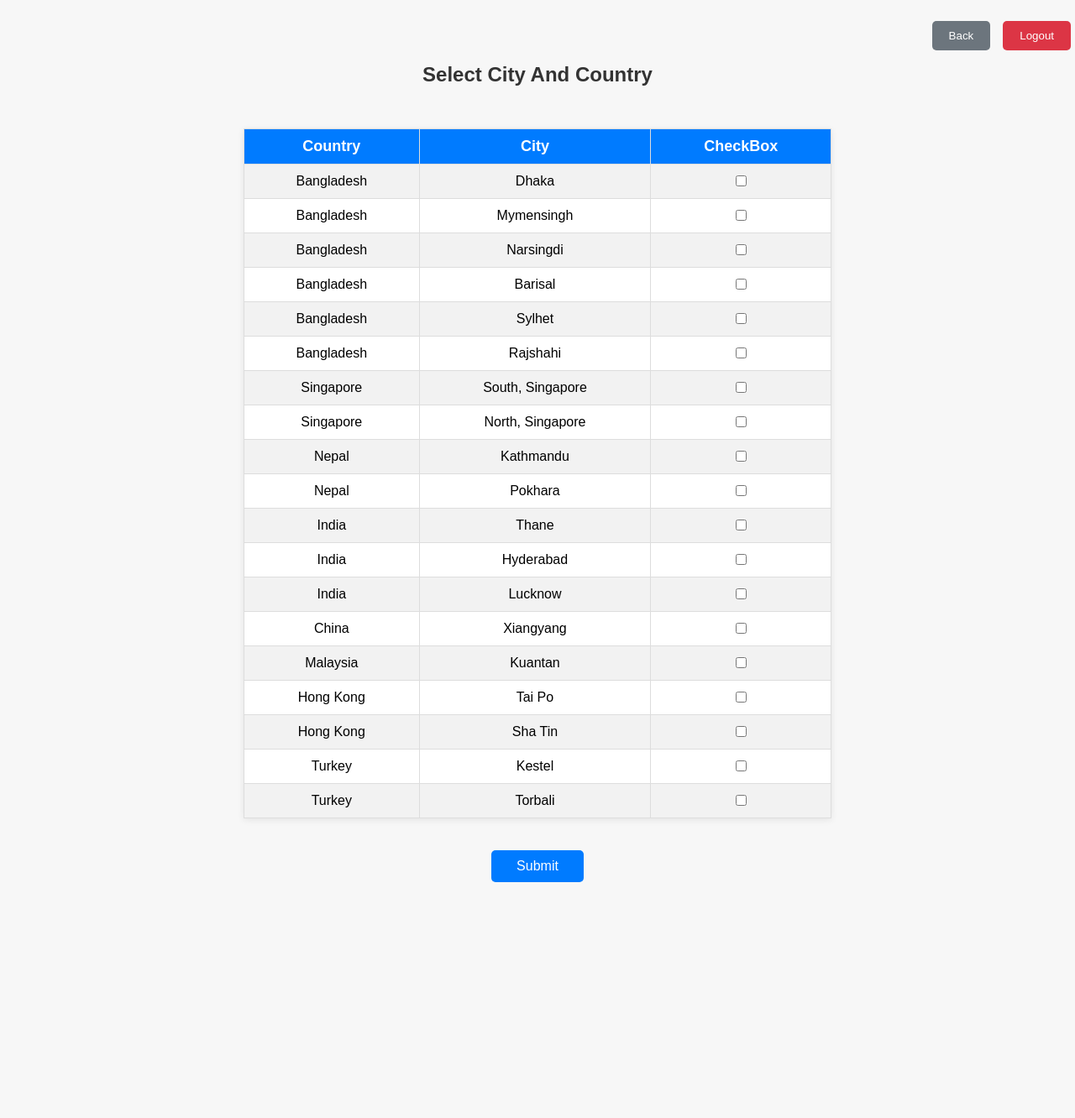
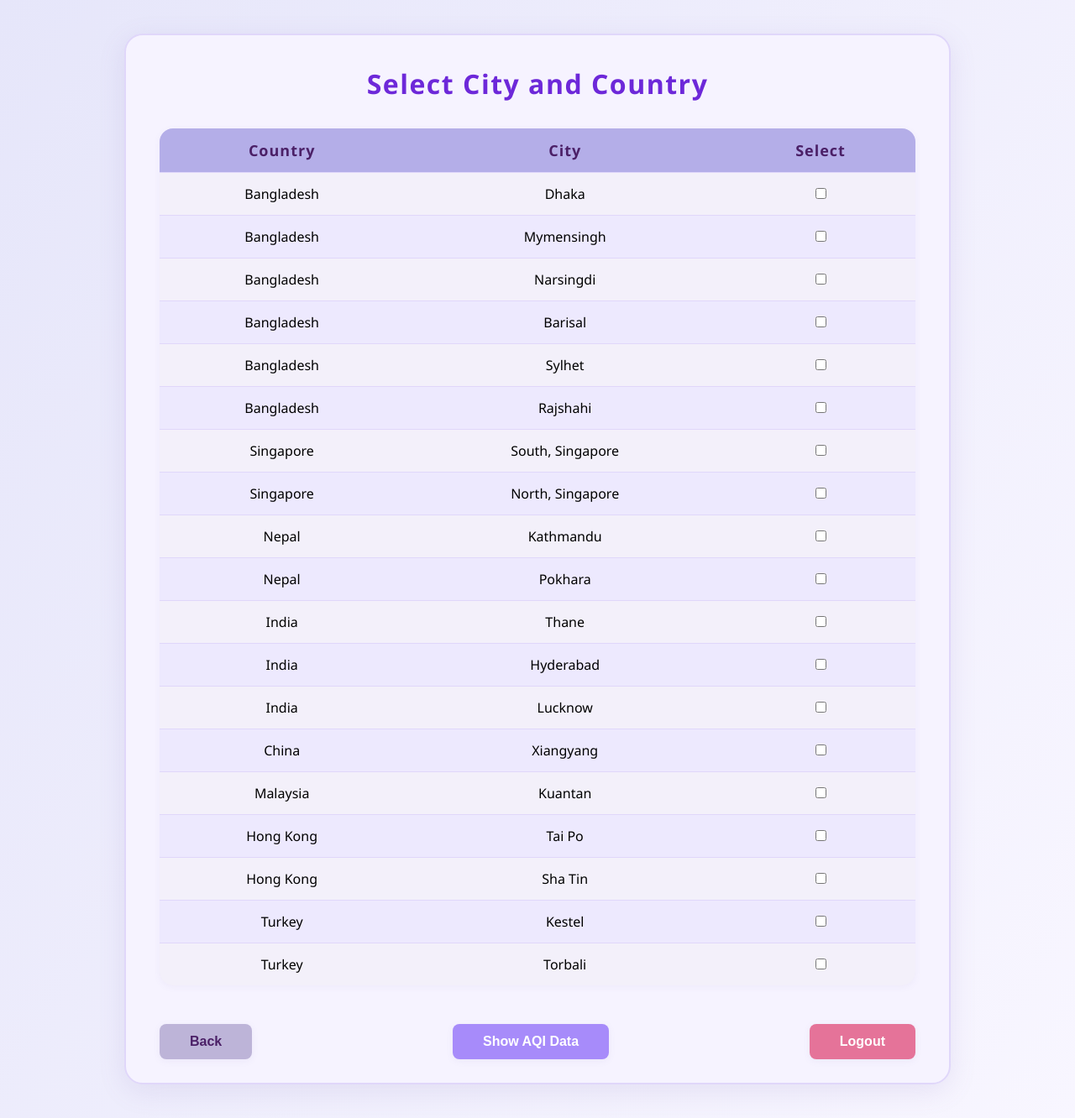
Before and after one commit to sabrinasara-11/midtask, a PHP site: page /request.php in a window 1280 px wide. Shown: the whole page at 84% size. Before the commit the page ends 1051 px from the top, so only its background shows below. Run offline with PHP 8.4, Linux system fonts and the light colour scheme.

Commit message:
request.php and show.php fixed

```diff
--- a/request.php
+++ b/request.php
@@ -3,18 +3,32 @@
 <head>
     <meta charset="UTF-8">
     <meta name="viewport" content="width=device-width, initial-scale=1.0">
-    <title>Document</title>
+    <title>Select Cities</title>
     <style>
         body {
-            font-family: Arial, sans-serif;
-            background: #f7f7f7;
+            font-family: 'Segoe UI', Arial, sans-serif;
+            background: linear-gradient(120deg, #e6e6fa 0%, #f8f6ff 100%);
             margin: 0;
             padding: 0;
+            min-height: 100vh;
+        }
+        .container {
+            max-width: 900px;
+            margin: 40px auto;
+            background: #f6f3ff;
+            border-radius: 22px;
+            box-shadow: 0 8px 32px rgba(120, 100, 180, 0.13);
+            padding: 36px 40px 28px 40px;
+            border: 2px solid #e0d7fa;
         }
         h2 {
             text-align: center;
-            margin-top: 30px;
-            color: #333;
+            margin-top: 0;
+            margin-bottom: 32px;
+            color: #6d28d9;
+            letter-spacing: 1.5px;
+            font-size: 2rem;
+            font-weight: 700;
         }
         form {
             display: flex;
@@ -22,80 +36,83 @@
             align-items: center;
         }
         table {
-            border-collapse: collapse;
-            margin: 30px auto 10px auto;
-            background: #fff;
-            box-shadow: 0 2px 8px rgba(0,0,0,0.08);
-            width: 80%;
-            max-width: 700px;
+            border-collapse: separate;
+            border-spacing: 0;
+            margin: 0 auto 24px auto;
+            background: #ede9fe;
+            border-radius: 16px;
+            box-shadow: 0 2px 8px rgba(120, 100, 180, 0.06);
+            width: 100%;
+            overflow: hidden;
         }
         th, td {
-            border: 1px solid #ddd;
-            padding: 10px 18px;
+            border-bottom: 1px solid #e0d7fa;
+            padding: 14px 20px;
             text-align: center;
         }
         th {
-            background: #007bff;
-            color: #fff;
+            background: #b4aee8;
+            color: #4b2067;
             font-size: 18px;
+            font-weight: 600;
+            letter-spacing: 1px;
+        }
+        tr:last-child td {
+            border-bottom: none;
         }
         tr:nth-child(even) {
-            background: #f2f2f2;
+            background: #f3f0fa;
         }
         tr:hover {
-            background: #e6f7ff;
+            background: #e9d8fd;
         }
-        input[type="submit"] {
-            background: #007bff;
+        .button-row {
+            display: flex;
+            justify-content: space-between;
+            align-items: center;
+            width: 100%;
+            margin-top: 22px;
+            gap: 18px;
+        }
+        .btn, input[type="submit"] {
+            background: #a78bfa;
             color: #fff;
             border: none;
-            padding: 10px 30px;
-            border-radius: 5px;
+            padding: 12px 36px;
+            border-radius: 8px;
             font-size: 16px;
             cursor: pointer;
-            margin-bottom: 30px;
-            margin-top: 10px;
-            transition: background 0.2s;
+            font-weight: 600;
+            box-shadow: 0 2px 8px rgba(120, 100, 180, 0.08);
+            transition: background 0.2s, box-shadow 0.2s;
         }
-        input[type="submit"]:hover {
-            background: #0056b3;
+        .btn.secondary {
+            background: #bdb4d8;
+            color: #4b2067;
         }
-        button {
-            background: #007bff;
-            color: #fff;
-            border: none;
-            padding: 10px 20px;
-            border-radius: 5px;
-            cursor: pointer;
-            margin: 5px;
-            transition: background 0.2s;
+        .btn.danger {
+            background: #e57399;
         }
-        button:hover {
-            background: #0056b3;
+        .btn:hover, input[type="submit"]:hover {
+            background: #7c3aed;
+            box-shadow: 0 4px 16px rgba(120, 100, 180, 0.18);
         }
-        .button-container {
-            display: flex;
-            justify-content: flex-end;
-            align-items: center;
-            width: 100%;
-            margin-top: 20px;
-            margin-bottom: -20px;
+        @media (max-width: 900px) {
+            .container { padding: 18px 6px; }
+            table { font-size: 13px; }
+            .button-row { flex-direction: column; gap: 12px; }
         }
     </style>
-
 </head>
 <body>
-    <div class="button-container">
-        <button onclick="window.location.href='index.html'" style="background:#6c757d;color:#fff;border:none;padding:10px 20px;border-radius:5px;cursor:pointer;margin-right:10px;">Back</button>
-        <button onclick="window.location.href='index.html'" style="background:#dc3545;color:#fff;border:none;padding:10px 20px;border-radius:5px;cursor:pointer;">Logout</button>
-    </div>
-    <h2>Select City And Country </h2>
+    <div class="container">
+        <h2>Select City and Country</h2>
         <form action="show.php" method="post">
             <table>
                 <tr>
                     <th>Country</th>
                     <th>City</th>
-                <th>CheckBox</th>
+                    <th>Select</th>
                 </tr>
                 <tr><td>Bangladesh</td><td>Dhaka</td><td><input type="checkbox" name="city[]" value="Dhaka"></td></tr>
                 <tr><td>Bangladesh</td><td>Mymensingh</td><td><input type="checkbox" name="city[]" value="Mymensingh"></td></tr>
@@ -117,8 +134,12 @@
                 <tr><td>Turkey</td><td>Kestel</td><td><input type="checkbox" name="city[]" value="Kestel"></td></tr>
                 <tr><td>Turkey</td><td>Torbali</td><td><input type="checkbox" name="city[]" value="Torbali"></td></tr>
             </table>
-        <br>
-        <input type="submit" value="Submit">
+            <div class="button-row">
+                <button type="button" onclick="window.location.href='index.html'" class="btn secondary">Back</button>
+                <input type="submit" value="Show AQI Data">
+                <button type="button" onclick="window.location.href='index.html'" class="btn danger">Logout</button>
+            </div>
         </form>
+    </div>
 </body>
 </html>
```
Also changed, not shown: show.php (+85 -33 lines). Lines whose indentation alone changed are shown as unchanged.
